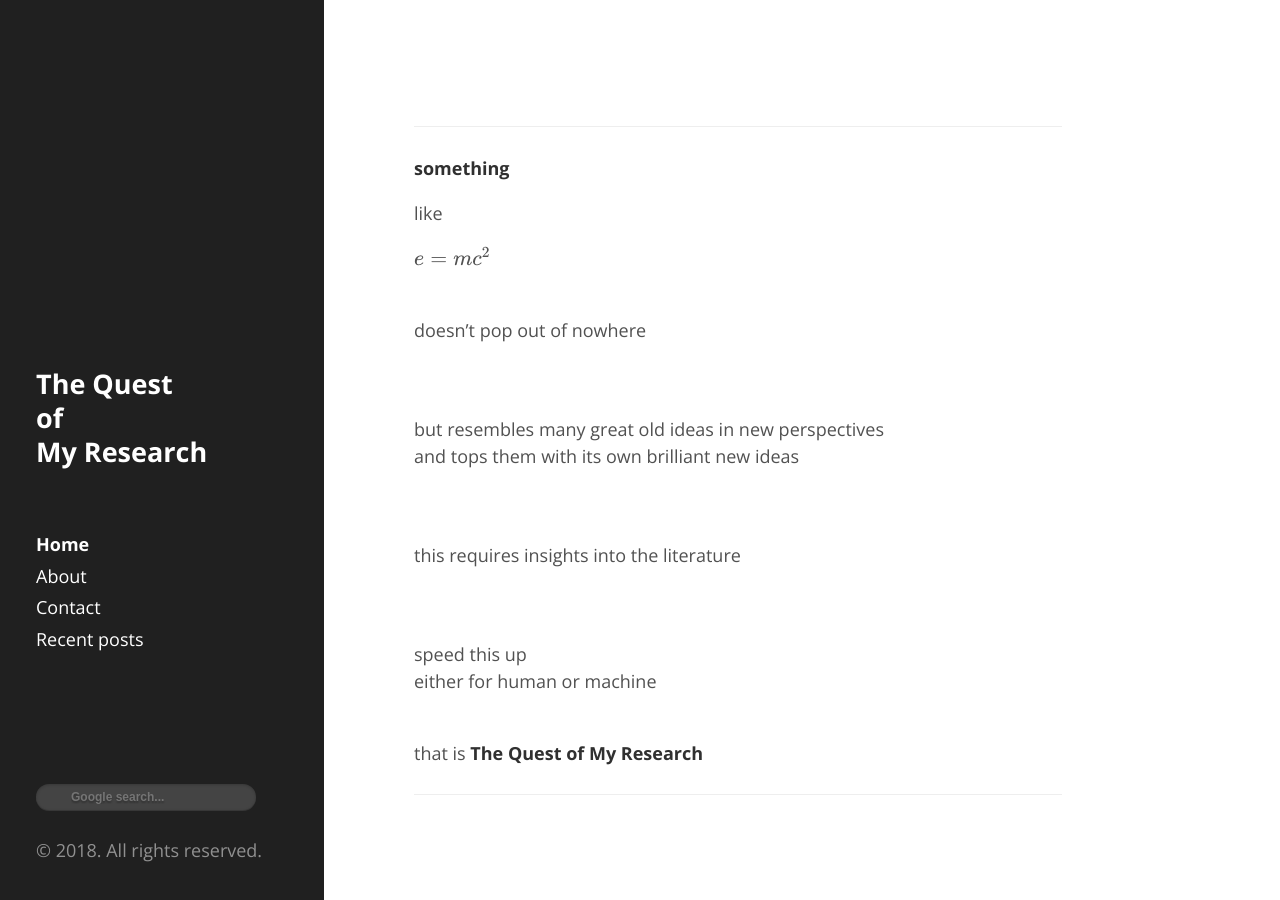
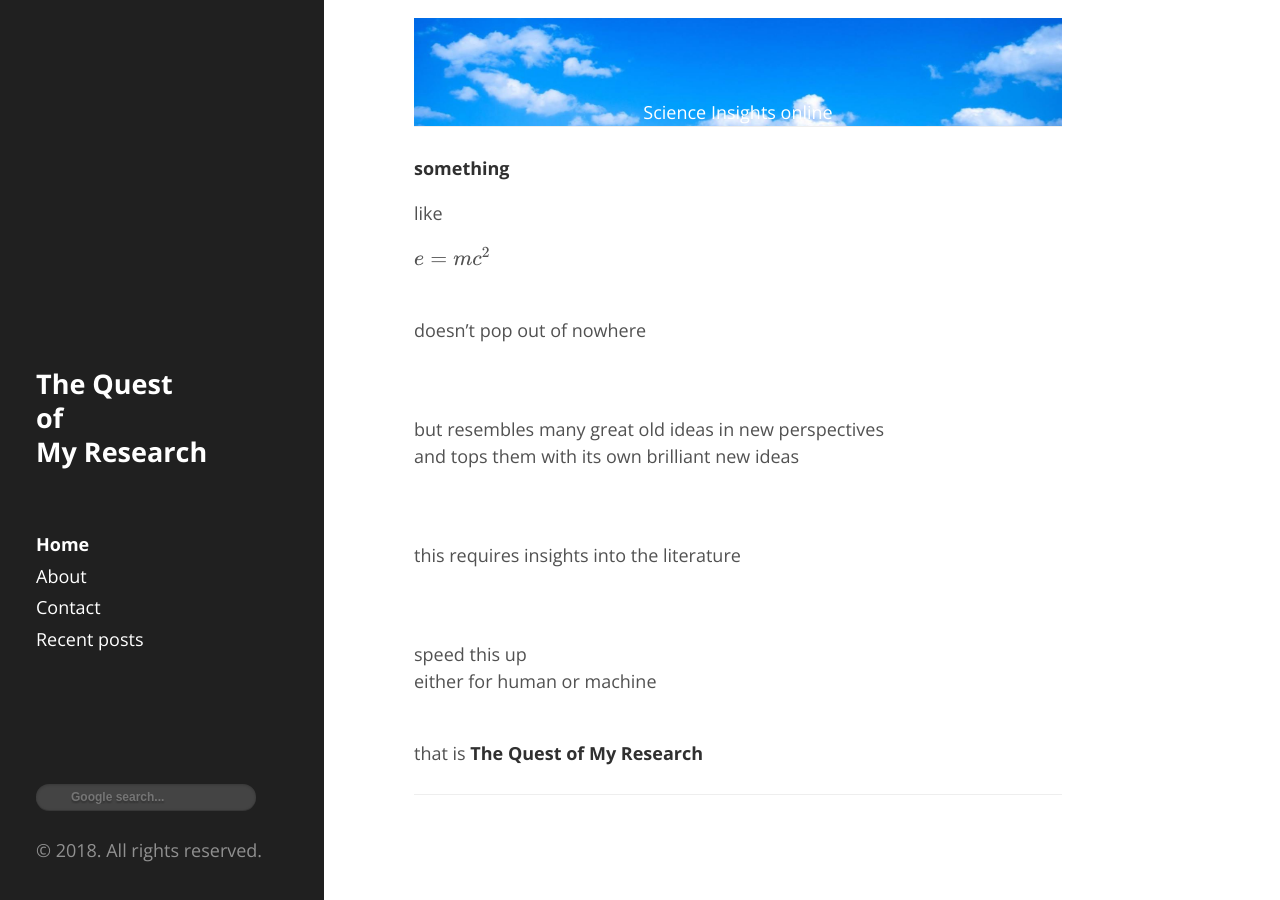
Before and after one commit to tranhungnghiep/tranhungnghiep.github.io, a Jekyll site: the page built from index.md, in a window 1280 px wide. Built offline with Jekyll 4.4.1, drawn with Linux system fonts in a browser that asks for light colours; formulas are drawn with MathJax 3; comment, search, counter and statistics services are not loaded.

Commit message:
Add top image banner

```diff
--- a/_config.yml
+++ b/_config.yml
@@ -4,8 +4,8 @@ description:      <br>
 url:              http://scienceinsights.online/
 baseurl:          ""
 # For localhost
-#url:              http://localhost:4000
-#baseurl:          "/"
+# url:              http://localhost:4000
+# baseurl:          "/"
 
 author:
   name:           Hung-Nghiep Tran
--- a/_layouts/default.html
+++ b/_layouts/default.html
@@ -8,7 +8,15 @@
     {% include sidebar.html %}
 
     <div class="content container">
+
+    	<!-- Add a little of background image: look up to the sky -->
+    	<div style="position: relative; text-align: center; color: white;">
+	  		<image alt='Sky' src='{{ site.url }}{{ site.baseurl }}public/wide_cloud.jpg' style='position: absolute; height: 6em; width: 36em; margin: -3em auto auto auto; z-index:-20; border-radius: 0;'/>
+	  		<p style="position: absolute; top: 50%; left: 50%; transform: translate(-50%, 100%);">Science Insights online</p>
+	  	</div>
+
       {{ content }}
+
     </div>
 
   </body>
```
Also changed, not shown: public/wide_cloud.jpg (added).
